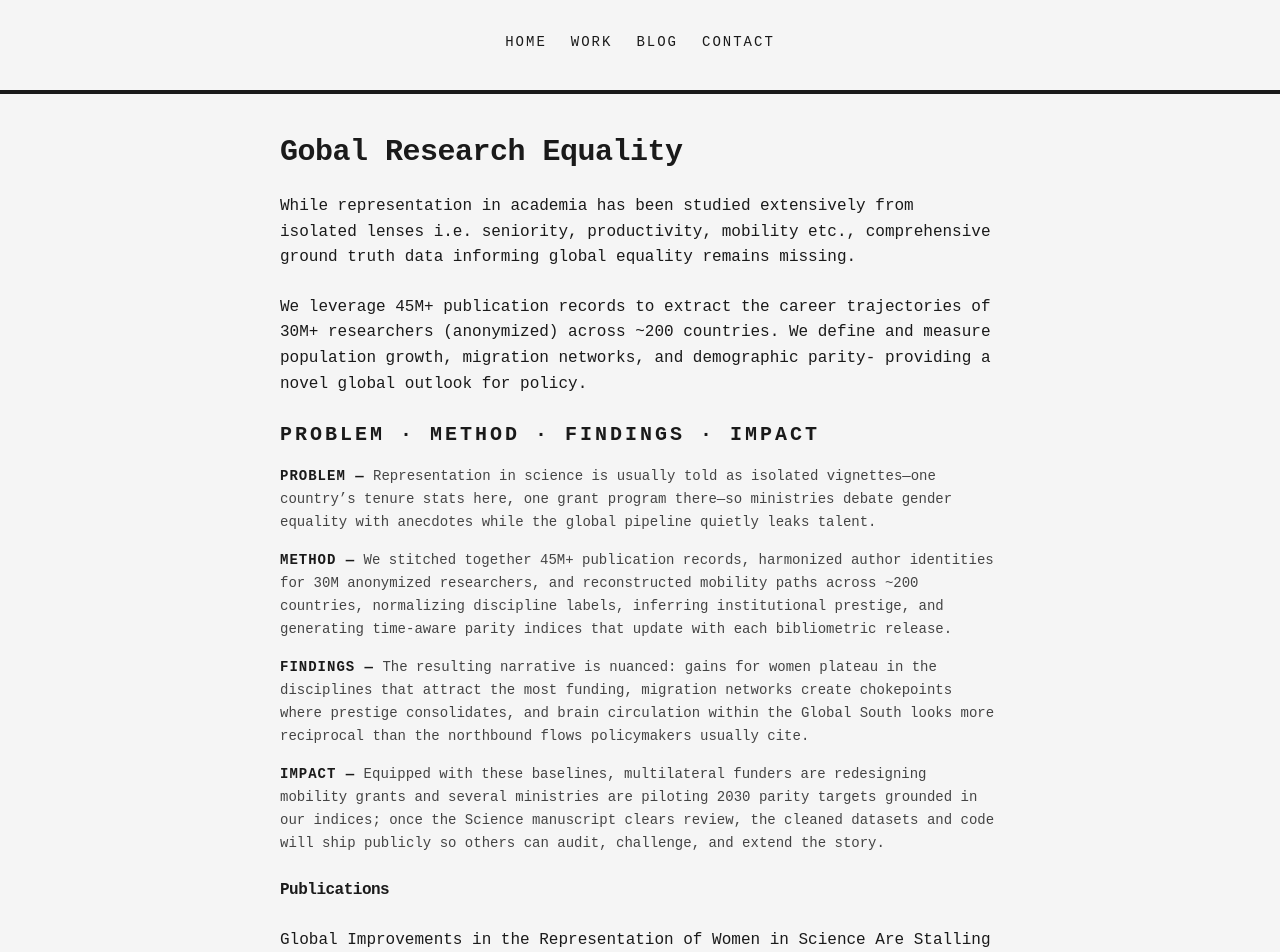
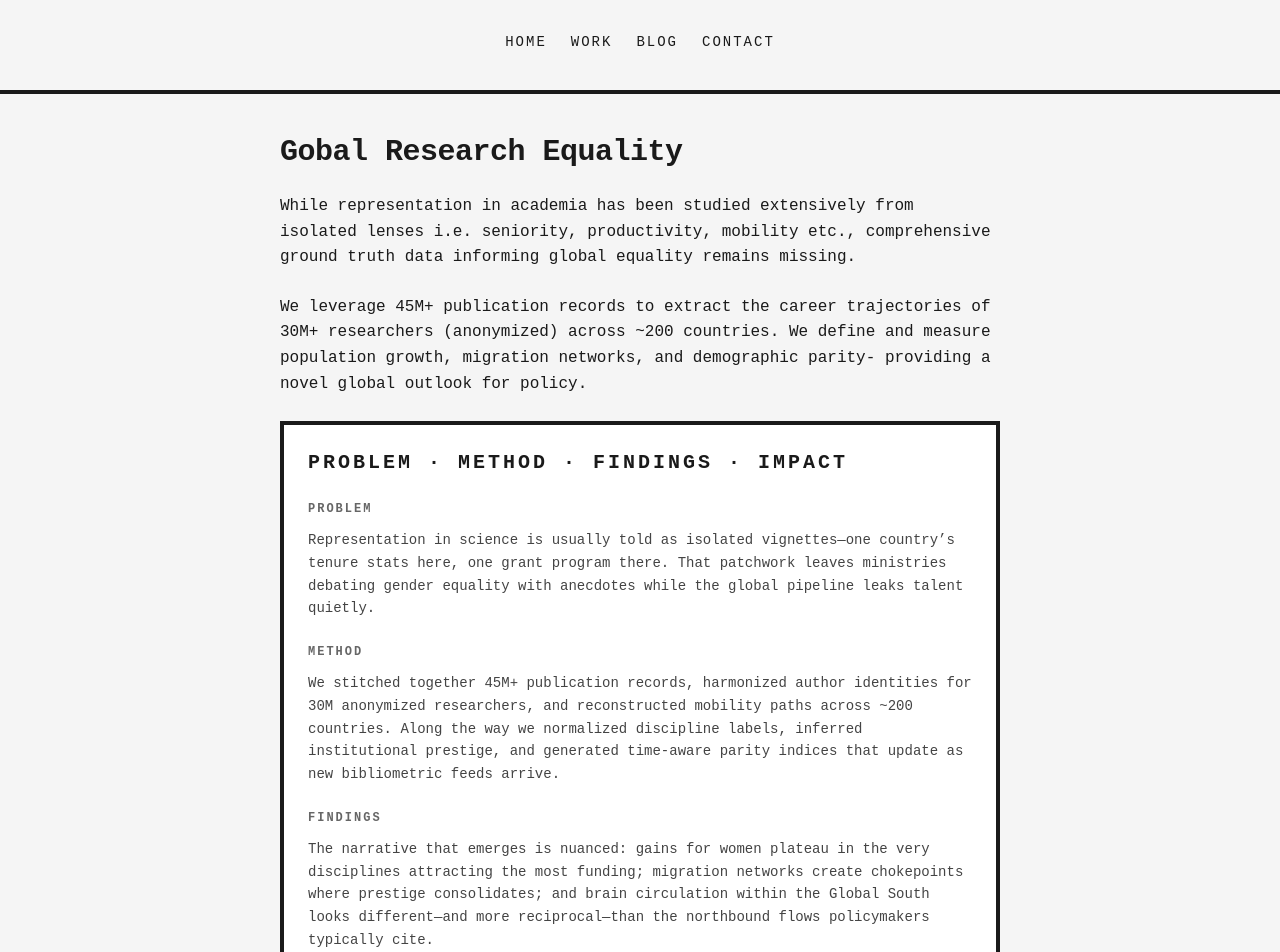
Before and after one commit to s-vishnoi/portfolio, a Vue app: page /demographics in a window 1280 px wide. Shown: the top 952 px of the page. Built offline with nearby package versions, Linux system fonts and the light colour scheme.

Commit message:
Revert "again"
This reverts commit ee1f6c4d44657f86e9328a6d54dd1f0e299987e2.

```diff
--- a/src/pages/Bikeability.vue
+++ b/src/pages/Bikeability.vue
@@ -10,24 +10,32 @@
         </p>
       </section>
 
-      <section class="space-y-4">
+      <section class="border-4 border-ink bg-paper p-8 space-y-6">
         <h2 class="text-xl font-semibold uppercase tracking-[3px]">Problem · Method · Findings · Impact</h2>
+        <article class="space-y-3">
+          <p class="text-xs font-semibold uppercase tracking-[2px] text-smoke">Problem</p>
           <p class="text-sm text-charcoal leading-relaxed">
-          <span class="font-semibold text-ink uppercase tracking-[1px]">Problem —</span>
-          Conversations about safe streets in Chicago often begin with anecdotes because the facts are scattered across PDFs, FOIA’d spreadsheets, and neighborhood lore. The city’s South and West Sides shoulder the heaviest crash burdens, yet they rarely enter capital budgets with the urgency their data warrants, so this project starts by naming that gap and pulling residents, organizers, and planners into the same factual frame.
+            Conversations about safe streets in Chicago often begin with anecdotes because the facts are scattered across PDFs, FOIA’d spreadsheets, and neighborhood lore. The city’s South and West Sides carry the heaviest crash burdens, yet they rarely enter capital budgets with the urgency their data warrants. This project starts by naming that gap and pulling residents, organizers, and planners into the same factual frame.
           </p>
+        </article>
+        <article class="space-y-3">
+          <p class="text-xs font-semibold uppercase tracking-[2px] text-smoke">Method</p>
           <p class="text-sm text-charcoal leading-relaxed">
-          <span class="font-semibold text-ink uppercase tracking-[1px]">Method —</span>
-          I built a Plotly Dash pipeline that cleans twelve years of crash reports, geocodes every incident, and joins it with CDOT infrastructure inventories, Vision Zero corridors, and census exposure measures. Each night the system recalculates bikeability scores for all seventy-seven community areas and publishes the narrative through an interface that anyone—aldermanic staff, mutual-aid ride leaders, or parents planning safe routes—can explore without touching code.
+            I built a Plotly Dash pipeline that cleans twelve years of crash reports, geocodes every incident, and joins it with CDOT infrastructure inventories, Vision Zero priority corridors, and census exposure measures. Every night the system recalculates bikeability scores for all seventy-seven community areas, then publishes the story through an interface that anyone—aldermanic staff, mutual-aid ride leaders, or parents planning safe routes—can explore without touching the code.
           </p>
+        </article>
+        <article class="space-y-3">
+          <p class="text-xs font-semibold uppercase tracking-[2px] text-smoke">Findings</p>
           <p class="text-sm text-charcoal leading-relaxed">
-          <span class="font-semibold text-ink uppercase tracking-[1px]">Findings —</span>
-          The rolling rankings reveal a tale of two Chicagos: lakefront corridors enjoy declining crash density even as ridership spikes, while arterials in Bronzeville, Austin, and Little Village keep absorbing the same injury clusters year after year. Seasonal filters show how tourism pushes danger north in summer while winter freight traffic shoves it south, letting us point to exact blocks where painted lanes coexist with the city’s worst crash severity.
+            The ranking reveals a tale of two Chicagos: lakefront corridors enjoy declining crash density even when ridership spikes, while arterials in Bronzeville, Austin, and Little Village keep absorbing the same injury clusters year after year. Seasonal filters show how summer tourism pushes danger north, whereas winter freight traffic pushes it south, and we can finally point to exact blocks where painted lanes coexist with the city’s worst crash severity.
           </p>
+        </article>
+        <article class="space-y-3">
+          <p class="text-xs font-semibold uppercase tracking-[2px] text-smoke">Impact</p>
           <p class="text-sm text-charcoal leading-relaxed">
-          <span class="font-semibold text-ink uppercase tracking-[1px]">Impact —</span>
-          Those insights now anchor Vision Zero memos, power community teach-ins, and feed petitions that demand quick-build protection instead of distant promises. The public notes below keep the narrative grounded—neighbors log the close calls the data might miss, the dashboard offers receipts, and together they create a living record city agencies can no longer ignore.
+            Those insights now anchor aldermanic Vision Zero memos, power community teach-ins, and feed petitions that demand quick-build protection instead of distant promises. The public notes below keep the narrative grounded—neighbors log the close calls the data might miss, the dashboard offers receipts, and together they create a living record city agencies can no longer ignore.
           </p>
+        </article>
       </section>
 
       <section class="border-4 border-ink bg-paper">
--- a/src/pages/Demographics.vue
+++ b/src/pages/Demographics.vue
@@ -18,24 +18,32 @@
 
     </p>
 
-    <section class="space-y-4">
+    <section class="border-4 border-ink bg-paper p-6 space-y-6">
       <h2 class="text-xl font-semibold uppercase tracking-[3px]">Problem · Method · Findings · Impact</h2>
+      <article class="space-y-3">
+        <p class="text-xs font-semibold uppercase tracking-[2px] text-smoke">Problem</p>
         <p class="text-sm text-charcoal leading-relaxed">
-        <span class="font-semibold text-ink uppercase tracking-[1px]">Problem —</span>
-        Representation in science is usually told as isolated vignettes—one country’s tenure stats here, one grant program there—so ministries debate gender equality with anecdotes while the global pipeline quietly leaks talent.
+          Representation in science is usually told as isolated vignettes—one country’s tenure stats here, one grant program there. That patchwork leaves ministries debating gender equality with anecdotes while the global pipeline leaks talent quietly.
         </p>
+      </article>
+      <article class="space-y-3">
+        <p class="text-xs font-semibold uppercase tracking-[2px] text-smoke">Method</p>
         <p class="text-sm text-charcoal leading-relaxed">
-        <span class="font-semibold text-ink uppercase tracking-[1px]">Method —</span>
-        We stitched together 45M+ publication records, harmonized author identities for 30M anonymized researchers, and reconstructed mobility paths across ~200 countries, normalizing discipline labels, inferring institutional prestige, and generating time-aware parity indices that update with each bibliometric release.
+          We stitched together 45M+ publication records, harmonized author identities for 30M anonymized researchers, and reconstructed mobility paths across ~200 countries. Along the way we normalized discipline labels, inferred institutional prestige, and generated time-aware parity indices that update as new bibliometric feeds arrive.
         </p>
+      </article>
+      <article class="space-y-3">
+        <p class="text-xs font-semibold uppercase tracking-[2px] text-smoke">Findings</p>
         <p class="text-sm text-charcoal leading-relaxed">
-        <span class="font-semibold text-ink uppercase tracking-[1px]">Findings —</span>
-        The resulting narrative is nuanced: gains for women plateau in the disciplines that attract the most funding, migration networks create chokepoints where prestige consolidates, and brain circulation within the Global South looks more reciprocal than the northbound flows policymakers usually cite.
+          The narrative that emerges is nuanced: gains for women plateau in the very disciplines attracting the most funding; migration networks create chokepoints where prestige consolidates; and brain circulation within the Global South looks different—and more reciprocal—than the northbound flows policymakers typically cite.
         </p>
+      </article>
+      <article class="space-y-3">
+        <p class="text-xs font-semibold uppercase tracking-[2px] text-smoke">Impact</p>
         <p class="text-sm text-charcoal leading-relaxed">
-        <span class="font-semibold text-ink uppercase tracking-[1px]">Impact —</span>
-        Equipped with these baselines, multilateral funders are redesigning mobility grants and several ministries are piloting 2030 parity targets grounded in our indices; once the Science manuscript clears review, the cleaned datasets and code will ship publicly so others can audit, challenge, and extend the story.
+          Armed with these baselines, multilateral funders are redesigning mobility grants, and several ministries are testing 2030 parity targets grounded in our indices rather than gut instinct. Once the Science manuscript clears review, the cleaned datasets and code will ship publicly so other teams can audit, challenge, and extend the story.
         </p>
+      </article>
     </section>
 
     <h2 class="text-1.5xl font-bold mt-2 mb-1">Publications</h2>
--- a/src/pages/UrbanScaling.vue
+++ b/src/pages/UrbanScaling.vue
@@ -13,24 +13,32 @@
       only filling the gaps in our understanding of present but also preparing us for future resource needs.
     </p>
 
-    <section class="space-y-4">
+    <section class="border-4 border-ink bg-paper p-6 space-y-6">
       <h2 class="text-xl font-semibold uppercase tracking-[3px]">Problem · Method · Findings · Impact</h2>
+      <article class="space-y-3">
+        <p class="text-xs font-semibold uppercase tracking-[2px] text-smoke">Problem</p>
         <p class="text-sm text-charcoal leading-relaxed">
-        <span class="font-semibold text-ink uppercase tracking-[1px]">Problem —</span>
-        The FBI’s Uniform Crime Reporting program is voluntary, so entire years vanish for hundreds of jurisdictions and scaling-law research ends up modeling paperwork reliability instead of policing reality. For cities pressing for equitable resources, that missingness is a policy failure hiding in plain sight.
+          The FBI’s Uniform Crime Reporting program is voluntary, so entire years vanish for hundreds of jurisdictions. Scaling-law research that relies on those figures ends up modeling the reliability of paperwork—not the reality of policing. For cities fighting for equitable resources, that missingness is a policy failure hiding in plain sight.
         </p>
+      </article>
+      <article class="space-y-3">
+        <p class="text-xs font-semibold uppercase tracking-[2px] text-smoke">Method</p>
         <p class="text-sm text-charcoal leading-relaxed">
-        <span class="font-semibold text-ink uppercase tracking-[1px]">Method —</span>
-        I treat the gap itself as data: a hierarchical Bayesian scaling model links population size, poverty shifts, and regional clusters to build priors for every metro’s arrest counts. The framework borrows strength across time and peer cities, letting us infer missing entries while keeping every ounce of uncertainty visible.
+          I treat the gap itself as data. A hierarchical Bayesian scaling model links population size, poverty shifts, and regional clusters to build priors for every metro’s arrest counts. The framework borrows strength across time and similar cities, letting us infer missing entries while keeping uncertainty explicit.
         </p>
+      </article>
+      <article class="space-y-3">
+        <p class="text-xs font-semibold uppercase tracking-[2px] text-smoke">Findings</p>
         <p class="text-sm text-charcoal leading-relaxed">
-        <span class="font-semibold text-ink uppercase tracking-[1px]">Findings —</span>
-        Posterior draws reveal systemic under-reporting among fast-growing metros and highlight how demographic pivots—suburban poverty spikes, for instance—warp raw arrest trends. Because each estimate carries a transparent band, criminologists can finally compare trajectories without pretending the dataset was ever whole.
+          Posterior draws reveal systemic under-reporting among fast-growing metros and highlight how demographic pivots—suburban poverty spikes, for instance—warp raw arrest trends. Because every estimate carries a transparent uncertainty band, criminologists can finally compare trajectories without pretending the dataset was ever whole.
         </p>
+      </article>
+      <article class="space-y-3">
+        <p class="text-xs font-semibold uppercase tracking-[2px] text-smoke">Impact</p>
         <p class="text-sm text-charcoal leading-relaxed">
-        <span class="font-semibold text-ink uppercase tracking-[1px]">Impact —</span>
-        The corrected arrest series now anchor justice-equity reviews and inform resource-allocation models for partner agencies, and once the Nature Human Behavior manuscript clears peer review the full code and posterior summaries will be released so cities can audit—and improve—the data that underpins their policies.
+          Those corrected arrest series now anchor justice-equity reviews and inform resource-allocation models for partner agencies. Once the Nature Human Behavior manuscript clears peer review, the full code and posterior summaries will be released publicly so cities can audit—and improve—the data that underpins their policies.
         </p>
+      </article>
     </section>
 
     <h2 class="text-1.5xl font-bold mt-2">Fixing Historical U.S. Arrest Data</h2>
```
Lines whose indentation alone changed are shown as unchanged.
